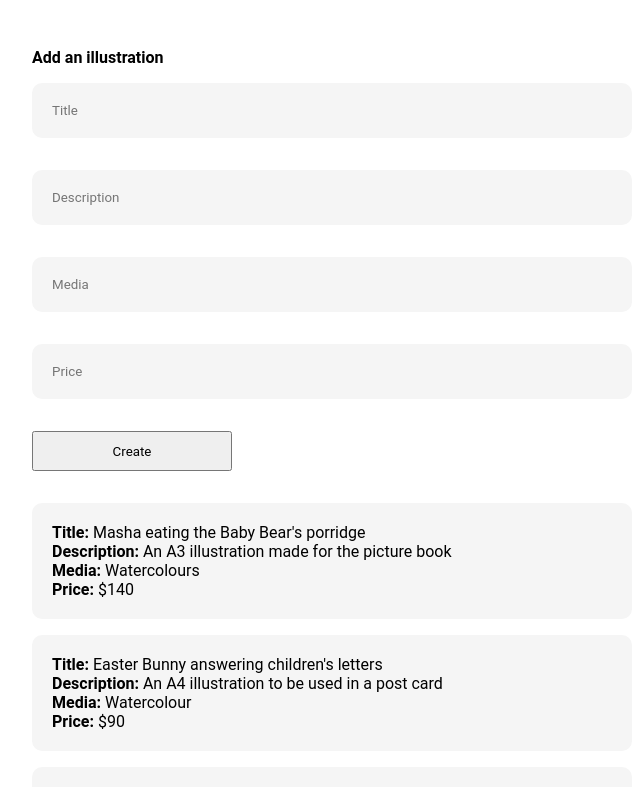
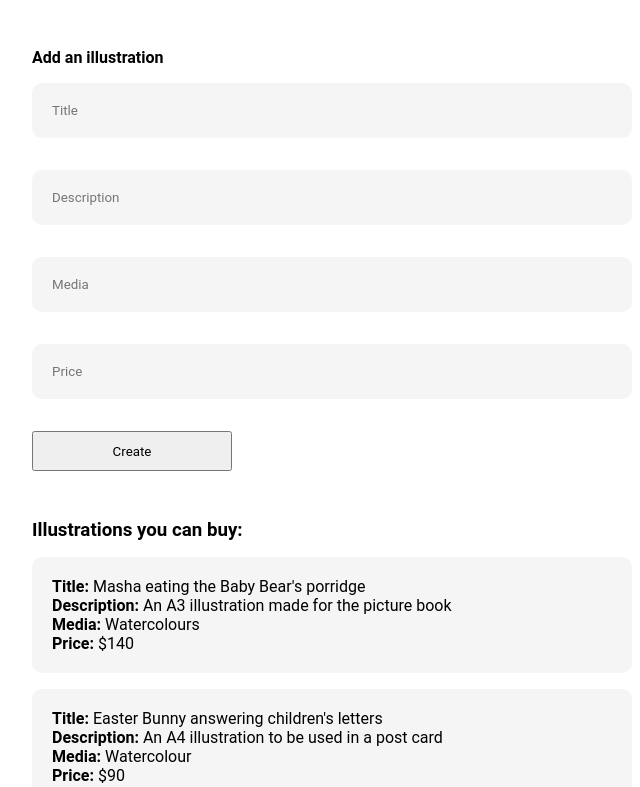
Before and after one commit to mlatysheva/vue_illustrations_app, a Vue app: page / in a window 1280 px wide. Shown: the top 787 px of the page, without its empty margins (0-640 px from the left). Built offline with nearby package versions, Linux system fonts and the light colour scheme; the HTML template or start-up script is replaced by a standard one.

Commit message:
refactor: decompose illustration item as a separate component

```diff
--- /dev/null
+++ b/src/components/IllustrationItem.vue
@@ -0,0 +1,18 @@
+<template>
+  <div class="illustration">
+    <div><strong>Title: </strong>{{ illustration.title }}</div>
+    <div><strong>Description: </strong>{{ illustration.description}}</div>
+    <div><strong>Media: </strong>{{ illustration.media }}</div>
+    <div><strong>Price: </strong>{{ illustration.price }}</div>
+  </div>
+</template>
+<script>
+  export default {
+    props: {
+      illustration: {
+        type: Object,
+        required: true,
+      }
+    }
+  }
+</script>
--- a/src/components/IllustrationsList.vue
+++ b/src/components/IllustrationsList.vue
@@ -1,23 +1,26 @@
 <template>
-  <div class="category" v-for="illustration in illustrations">
-    <div><strong>Title: </strong>{{ illustration.title }}</div>
-    <div><strong>Description: </strong>{{ illustration.description}}</div>
-    <div><strong>Media: </strong>{{ illustration.media }}</div>
-    <div><strong>Price: </strong>{{ illustration.price }}</div>
+  <div>
+    <h3 class="small-title">Illustrations you can buy:</h3>
   </div>
+  <illustration-item
+    v-for="illustration in illustrations"
+    :illustration="illustration"
+  />
 </template>
 <script>
+import IllustrationItem from './IllustrationItem.vue';
   export default {
     props: {
-      illustrations: {
-        type: Array,
-        required: true,
-      }
-    }
-  }
+        illustrations: {
+            type: Array,
+            required: true,
+        }
+    },
+    components: { IllustrationItem }
+}
 </script>
 <style>
-  .category {
+  .illustration {
     max-width: 600px;
     height: 100%;
     margin: 1rem;
```
